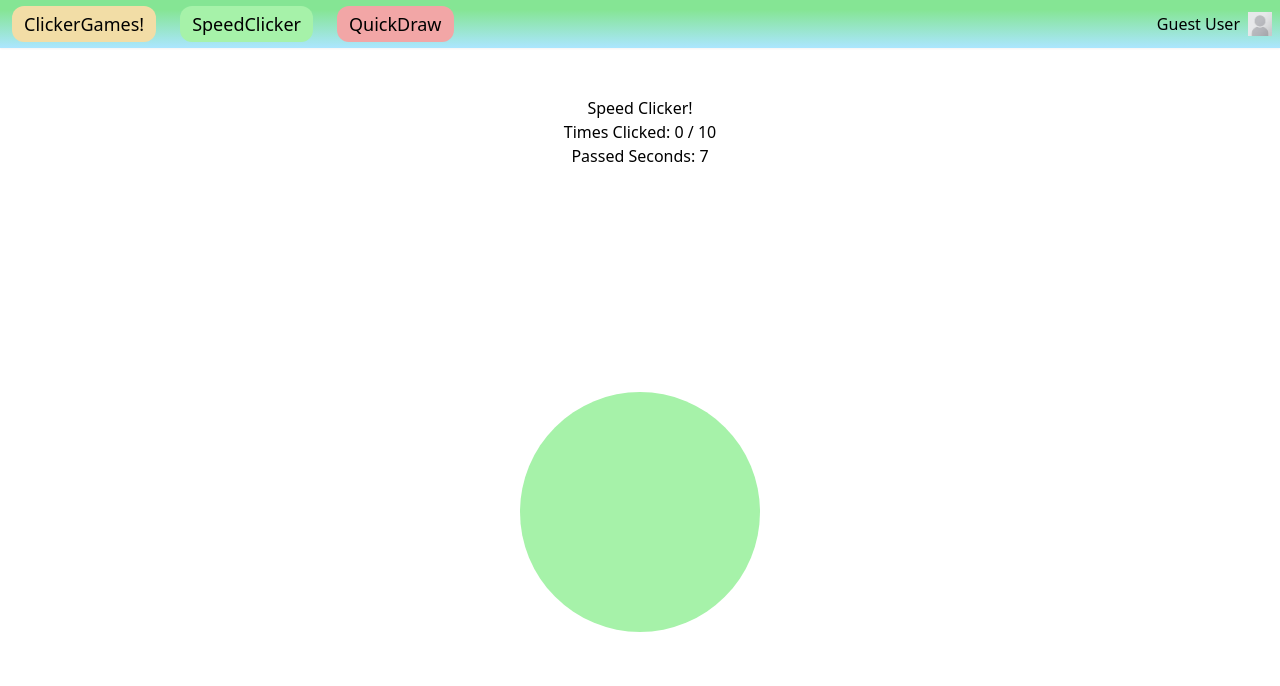
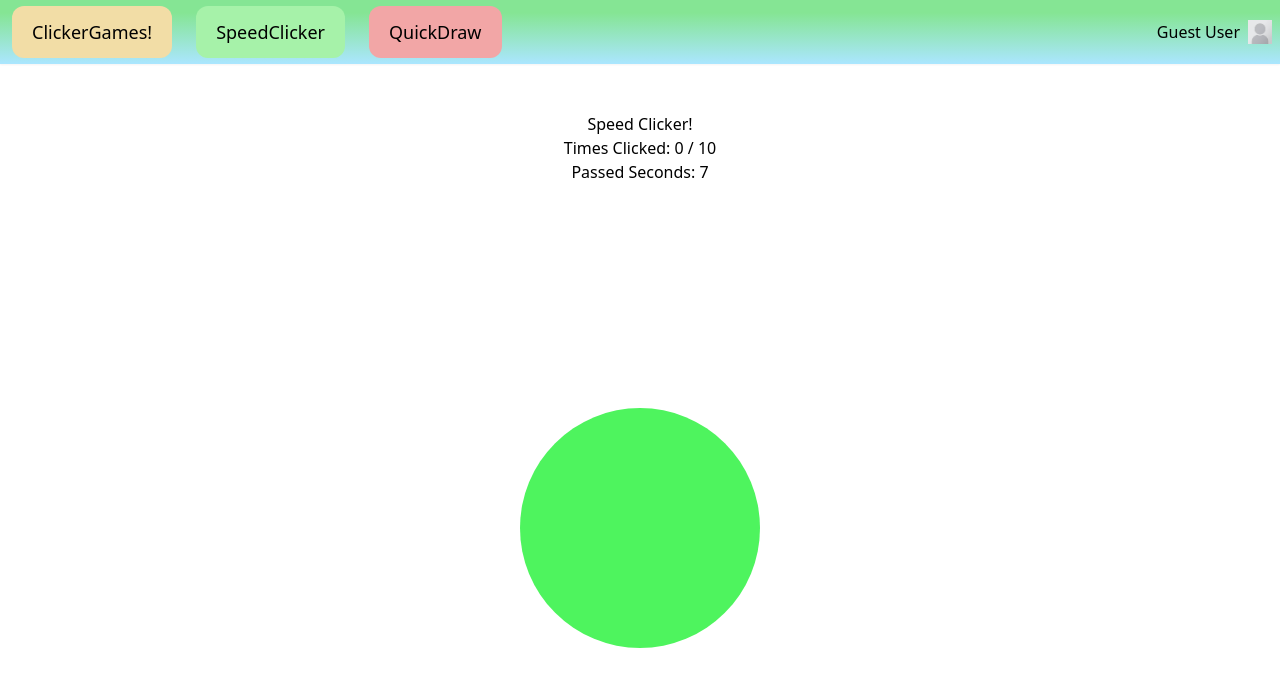
Before and after one commit to Ost-Ethan/Clicker-Games, a React (Vite) app in the folder client/: page /SpeedClicker in a window 1280 px wide. Both pictures are taken after a click on the button "Start!". Shown: the top 686 px of the page. Built offline with nearby package versions, Linux system fonts and the light colour scheme.

Commit message:
minor changes to formatting

```diff
--- a/client/index.html
+++ b/client/index.html
@@ -4,7 +4,7 @@
     <meta charset="UTF-8" />
     <link rel="icon" type="image/svg+xml" href="/vite.svg" />
     <meta name="viewport" content="width=device-width, initial-scale=1.0" />
-    <title>Final Project Template</title>
+    <title>Clicker Games!</title>
   </head>
   <body>
     <div id="root"></div>
--- a/client/src/components/Navbar.tsx
+++ b/client/src/components/Navbar.tsx
@@ -4,19 +4,19 @@ import './Navbar.css';
 export function Navbar() {
   return (
     <div>
-      <div className="NAVBAR-CONTAINER bg-gradient-to-b from-greenGrad from-20% to-blueGrad to-100% shadow-sm flex h-12 items-center">
+      <div className="NAVBAR-CONTAINER bg-gradient-to-b from-greenGrad from-20% to-blueGrad to-100% shadow-sm flex h-16 items-center">
         <div className="NAVBAR-ENTRIES-GAMELIST  flex text-lg basis-1/2">
-          <div className="CLICKER-GAMES-ENTRY p-1 m-3  bg-yellowHead rounded-xl">
+          <div className="CLICKER-GAMES-ENTRY p-3 m-3  bg-yellowHead rounded-xl">
             <Link to="/home" className="m-2">
               ClickerGames!
             </Link>
           </div>
-          <div className="SPEED-CLICKER-ENTRY p-1 m-3  bg-greenHead rounded-xl">
+          <div className="SPEED-CLICKER-ENTRY p-3 m-3  bg-greenHead rounded-xl">
             <Link to="/SpeedClicker" className="m-2">
               SpeedClicker
             </Link>
           </div>
-          <div className="QUICKDRAW-ENTRY p-1 m-3  bg-redHead rounded-xl">
+          <div className="QUICKDRAW-ENTRY p-3 m-3  bg-redHead rounded-xl">
             <Link to="/QuickDraw" className="m-2">
               QuickDraw
             </Link>
--- a/client/src/components/Results.tsx
+++ b/client/src/components/Results.tsx
@@ -20,12 +20,12 @@ export function Results({
               setIsStarted(false);
               setPassedMilliseconds(0);
             }}
-            className="p-2 m-2 bg-greenHead">
+            className="p-2 m-2 bg-greenHead rounded-lg">
             Play Again!
           </button>
         </div>
         <div className="basis-1/2">
-          <button className="p-2 m-2 bg-yellowHead">
+          <button className="p-2 m-2 bg-yellowHead rounded-lg">
             <Link to="/home">Home Page</Link>
           </button>
         </div>
--- a/client/src/pages/SpeedClicker.tsx
+++ b/client/src/pages/SpeedClicker.tsx
@@ -47,7 +47,7 @@ export function SpeedClicker() {
         <p>Passed Seconds: {passedMilliseconds / 100}</p>
         <button
           onClick={() => setTimesClicked((prev) => prev + 1)}
-          className="mt-56 w-60 h-60 bg-greenHead rounded-full self-center"></button>
+          className="mt-56 w-60 h-60 bg-greenSclick rounded-full self-center active:bg-greenHead"></button>
       </div>
     );
   }
```
